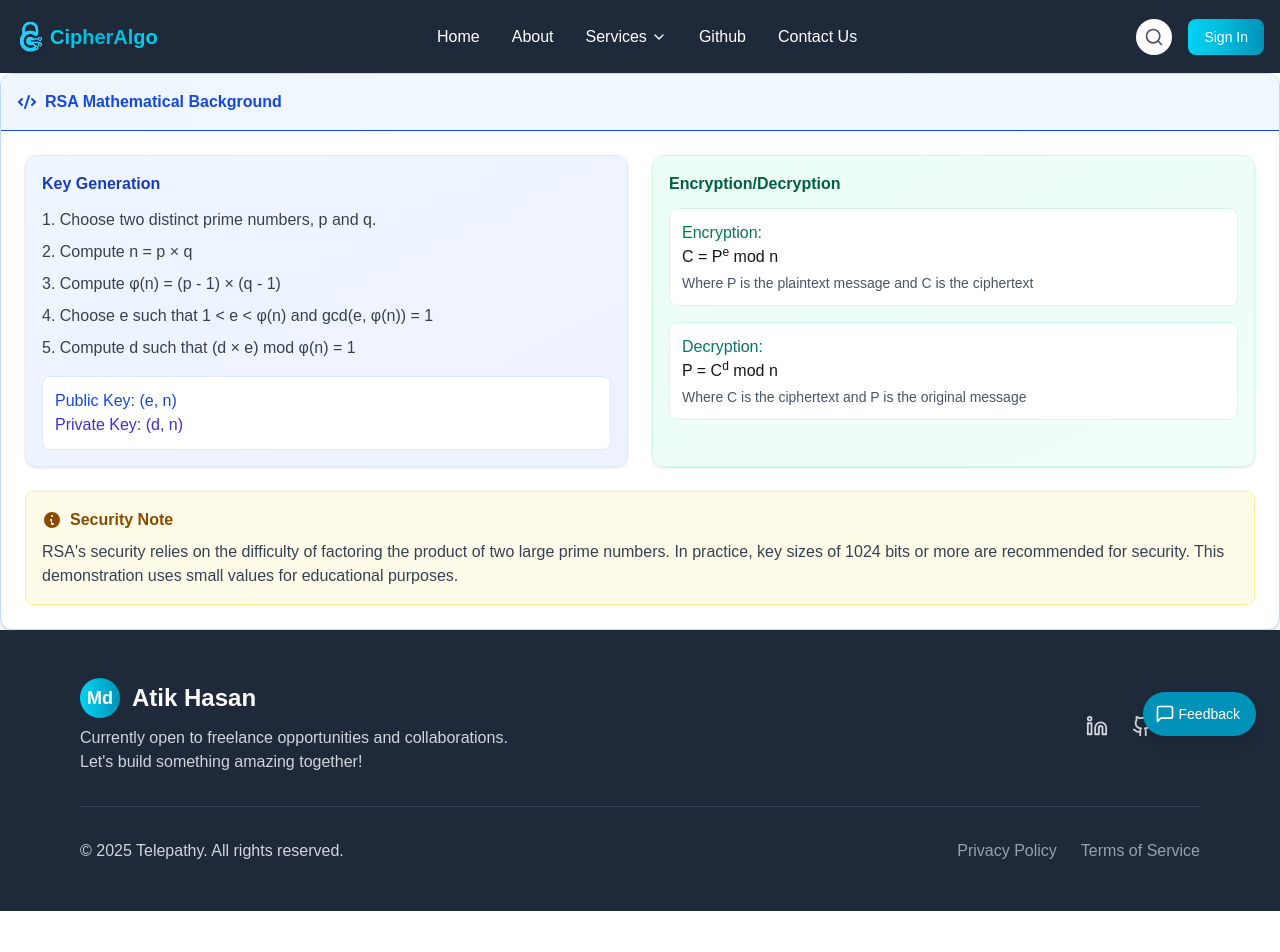
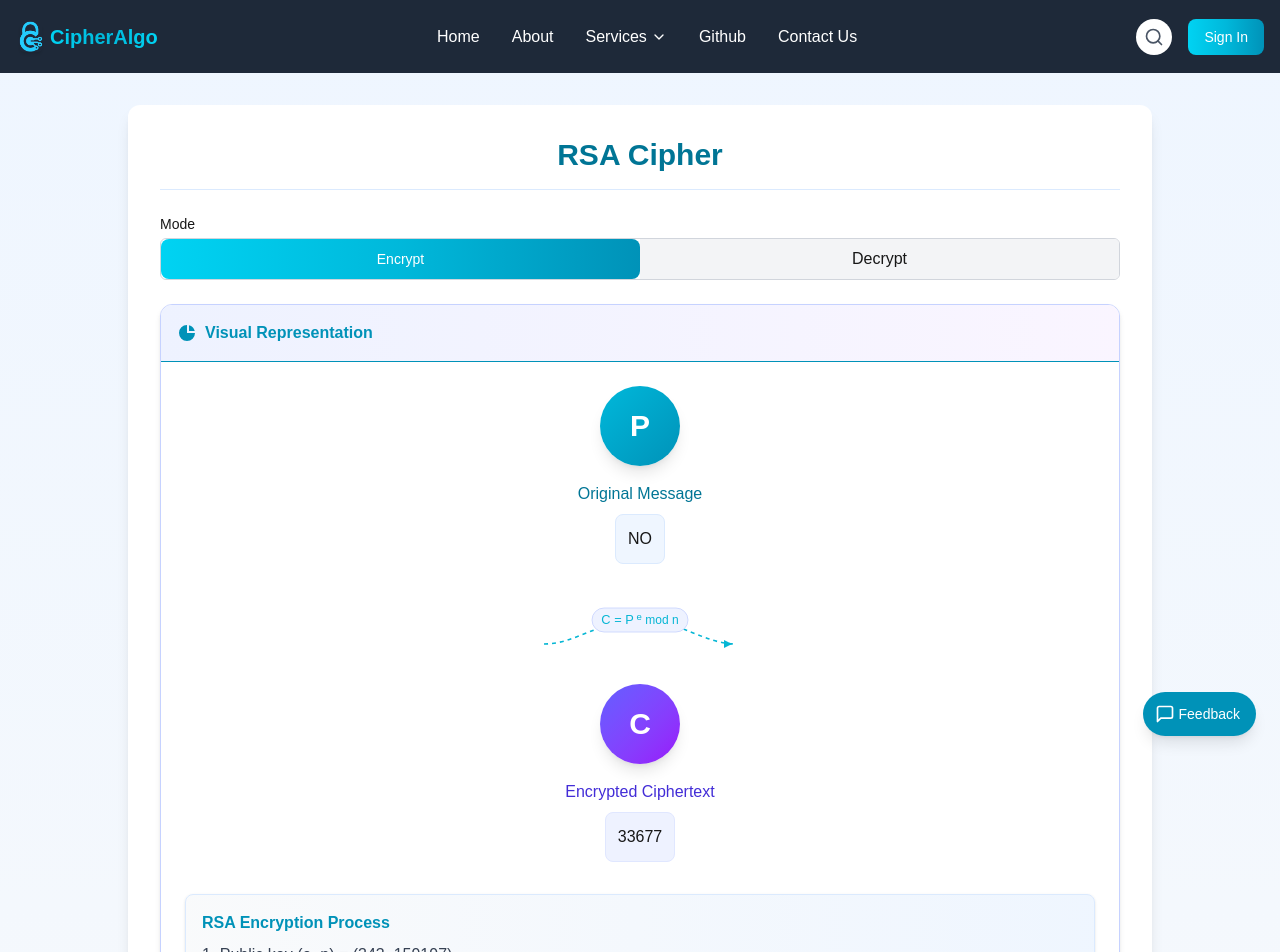
Before and after one commit to MDATIK-3/Cryptography, a Next.js app: page /component/RSA in a window 1280 px wide. Shown: the top 952 px of the page. Before the commit the page ends 911 px from the top, so only its background shows below. Built offline with nearby package versions, Linux system fonts and the light colour scheme.

Commit message:
update RSA page and component

```diff
--- a/src/app/component/RSA/MathmeticalBackGround.jsx
+++ b/src/app/component/RSA/MathmeticalBackGround.jsx
@@ -4,7 +4,7 @@ import QuestionIcon from "./SVG/ExcitedIcon";
 function MathematicalBackGround() {
   return (
     <div className="border border-blue-200 rounded-xl overflow-hidden shadow-md bg-white">
-      <h2 className="font-bold p-4 bg-gradient-to-r from-blue-50 to-sky-50 border-b text-blue-700 flex items-center">
+      <h2 className="font-bold p-4 bg-gradient-to-r from-blue-50 to-sky-50 border-b text-cyan-700 flex items-center">
         <CodeIcon />
         RSA Mathematical Background
       </h2>
@@ -12,7 +12,7 @@ function MathematicalBackGround() {
       <div className="p-6">
         <div className="grid grid-cols-1 md:grid-cols-2 gap-6">
           <div className="bg-gradient-to-br from-blue-50 to-indigo-50 p-4 rounded-xl border border-blue-100 shadow-sm">
-            <h3 className="text-blue-800 font-semibold mb-3">Key Generation</h3>
+            <h3 className="text-cyan-800 font-semibold mb-3">Key Generation</h3>
             <ol className="list-decimal list-inside space-y-2 text-gray-700">
               <li>Choose two distinct prime numbers, p and q.</li>
               <li>Compute n = p × q</li>
@@ -23,8 +23,8 @@ function MathematicalBackGround() {
               <li>Compute d such that (d × e) mod φ(n) = 1</li>
             </ol>
             <div className="mt-4 p-3 bg-white rounded-lg border border-blue-100">
-              <p className="font-medium text-blue-700">Public Key: (e, n)</p>
-              <p className="font-medium text-indigo-700">Private Key: (d, n)</p>
+              <p className="font-medium text-cyan-700">Public Key: (e, n)</p>
+              <p className="font-medium text-cyan-700">Private Key: (d, n)</p>
             </div>
           </div>
 
--- /dev/null
+++ b/src/app/component/RSA/SVG/WatchIcon.jsx
@@ -0,0 +1,15 @@
+function WatchIcon() {
+  return (
+    <svg
+      className="w-5 h-5 mr-2"
+      fill="currentColor"
+      viewBox="0 0 20 20"
+      xmlns="http://www.w3.org/2000/svg"
+    >
+      <path d="M2 10a8 8 0 018-8v8h8a8 8 0 11-16 0z"></path>
+      <path d="M12 2.252A8.014 8.014 0 0117.748 8H12V2.252z"></path>
+    </svg>
+  );
+}
+
+export default WatchIcon;
--- /dev/null
+++ b/src/app/component/RSA/VisualRepresentation/ArrawEquation/DecryptArraw.jsx
@@ -0,0 +1,50 @@
+import React from "react";
+
+function CryptoArrowEquation() {
+  return (
+    <div className="flex justify-center">
+      <svg
+        className="w-96 h-28"
+        viewBox="0 0 400 100"
+        xmlns="http://www.w3.org/2000/svg"
+      >        <path
+          d="M 80,50 C 120,50 150,80 200,80 S 280,50 320,50"
+          stroke="#10B981"
+          strokeWidth="2"
+          fill="none"
+          strokeDasharray="5,5"
+        />
+        <polygon points="315,50 305,45 305,55" fill="#10B981" />
+        <rect
+          x="140"
+          y="65"
+          width="120"
+          height="30"
+          rx="15"
+          fill="#ECFDF5"
+          stroke="#A7F3D0"
+        />
+        <text
+          x="200"
+          y="85"
+          textAnchor="middle"
+          fill="#10B981"
+          fontFamily="sans-serif"
+          fontSize="16"
+        >
+          P = C
+          <tspan fontSize="12" dy="-5">
+            {" "}
+            d
+          </tspan>{" "}
+          <tspan fontSize="15" dy="5">
+            {" "}
+            mod n
+          </tspan>
+        </text>
+      </svg>
+    </div>
+  );
+}
+
+export default CryptoArrowEquation;
--- /dev/null
+++ b/src/app/component/RSA/VisualRepresentation/ArrawEquation/EncryptArraw.jsx
@@ -0,0 +1,58 @@
+import React from "react";
+
+function ArrawPathEquation() {
+  return (
+    <div className="flex justify-center">
+      <svg
+        className="w-96 h-20"
+        viewBox="0 0 400 100"
+        xmlns="http://www.w3.org/2000/svg"
+      >
+        {" "}
+        <path
+          d="M 80,50 C 120,50 150,20 200,20 S 280,50 320,50"
+          stroke="#06B6D4
+"
+          strokeWidth="2"
+          fill="none"
+          strokeDasharray="5,5"
+        />
+        <polygon
+          points="315,50 305,45 305,55"
+          fill="#06B6D4
+"
+        />
+        <rect
+          x="140"
+          y="5"
+          width="120"
+          height="30"
+          rx="15"
+          fill="#EEF2FF"
+          stroke="#C7D2FE"
+        />
+        <text
+          x="200"
+          y="25"
+          textAnchor="middle"
+          fill="#06B6D4
+"
+          fontFamily="sans-serif"
+          fontSize="16"
+        >
+          C = P
+          <tspan fontSize="12" dy="-5">
+            {" "}
+            e
+          </tspan>{" "}
+          <tspan fontSize="15" dy="5">
+            {" "}
+            mod n
+          </tspan>
+        </text>
+      </svg>
+    </div>
+  );
+}
+
+export default ArrawPathEquation;
--- /dev/null
+++ b/src/app/component/RSA/VisualRepresentation/DecryptionVisualization.jsx
@@ -0,0 +1,51 @@
+import DeArrawPathEquation from "./ArrawEquation/DecryptArraw";
+
+const DecryptionVisualization = ({ ciphertext, privateKey, result }) => {
+  return (
+    <div className="space-y-6">
+      <div className="text-center">
+        <div className="flex flex-col items-center justify-center">
+          <div className="h-16 w-16 md:h-20 md:w-20 rounded-full bg-gradient-to-br from-indigo-500 to-purple-600 text-white flex items-center justify-center mb-4 shadow-lg">
+            <span className="text-2xl md:text-3xl font-bold">C</span>
+          </div>
+          <div className="font-medium text-indigo-700">
+            Encrypted Ciphertext
+          </div>
+          <div className="mt-2 p-3 bg-indigo-50 rounded-lg border border-indigo-100 font-mono max-w-xs overflow-hidden text-ellipsis">
+            {ciphertext}
+          </div>
+        </div>
+
+        <DeArrawPathEquation />
+
+        <div className="flex flex-col items-center justify-center mt-8">
+          <div className="h-16 w-16 md:h-20 md:w-20 rounded-full bg-gradient-to-br from-green-500 to-emerald-600 text-white flex items-center justify-center mb-4 shadow-lg">
+            <span className="text-2xl md:text-3xl font-bold">P</span>
+          </div>
+          <div className="font-medium text-emerald-700">Decrypted Message</div>
+          <div className="mt-2 p-3 bg-emerald-50 rounded-lg border border-emerald-100 font-mono max-w-xs overflow-hidden text-ellipsis">
+            {result}
+          </div>
+        </div>
+      </div>
+
+      <div className="p-4 bg-gradient-to-r from-gray-50 to-green-50 rounded-lg shadow-sm border border-green-100 mt-8">
+        <h3 className="font-semibold text-green-700 mb-2">
+          RSA Decryption Process
+        </h3>
+        <div className="space-y-2 text-gray-700">
+          <p>
+            1. Private key (d, n) = ({privateKey.d}, {privateKey.n})
+          </p>
+          <p>2. Take encrypted ciphertext: {ciphertext}</p>
+          <p>
+            3. Apply RSA decryption formula: P = C<sup>{privateKey.d}</sup> mod{" "}
+            {privateKey.n}
+          </p>
+          <p>4. Result: {result}</p>
+        </div>
+      </div>
+    </div>
+  );
+};
+export default DecryptionVisualization;
--- /dev/null
+++ b/src/app/component/RSA/VisualRepresentation/EncryptionVisualization.jsx
@@ -0,0 +1,62 @@
+import EnArrawPathEquation from "./ArrawEquation/EncryptArraw";
+
+export default function EncryptionVisualization({
+  message,
+  publicKey,
+  inputType,
+  result,
+}) {
+  const messageToShow = inputType === "text" ? message : parseInt(message);
+
+  return (
+    <div className="space-y-6">
+      <div className="text-center">
+        <div className="flex flex-col items-center justify-center mb-10">
+          <div className="h-16 w-16 md:h-20 md:w-20 rounded-full bg-gradient-to-br from-cyan-500 to-cyan-600 text-white flex items-center justify-center mb-4 shadow-lg">
+            <span className="text-2xl md:text-3xl font-bold">P</span>
+          </div>
+          <div className="font-medium text-cyan-700">Original Message</div>
+          <div className="mt-2 p-3 bg-blue-50 rounded-lg border border-blue-100 font-mono max-w-xs overflow-hidden text-ellipsis">
+            {messageToShow}
+          </div>
+        </div>
+
+        <EnArrawPathEquation />
+
+        <div className="flex flex-col items-center justify-center ">
+          <div className="h-16 w-16 md:h-20 md:w-20 rounded-full bg-gradient-to-br from-indigo-500 to-purple-600 text-white flex items-center justify-center mb-4 shadow-lg">
+            <span className="text-2xl md:text-3xl font-bold">C</span>
+          </div>
+          <div className="font-medium text-indigo-700">
+            Encrypted Ciphertext
+          </div>
+          <div className="mt-2 p-3 bg-indigo-50 rounded-lg border border-indigo-100 font-mono max-w-xs overflow-hidden text-ellipsis">
+            {result}
+          </div>
+        </div>
+      </div>
+
+      <div className="p-4 bg-gradient-to-r from-gray-50 to-blue-50 rounded-lg shadow-sm border border-blue-100 mt-8">
+        <h3 className="font-semibold text-cyan-600 mb-2">
+          RSA Encryption Process
+        </h3>
+        <div className="space-y-2 text-gray-700">
+          <p>
+            1. Public key (e, n) = ({publicKey.e}, {publicKey.n})
+          </p>
+          <p>
+            2.{" "}
+            {inputType === "text"
+              ? "Convert message to numeric value"
+              : "Take numeric message"}
+          </p>
+          <p>
+            3. Apply RSA encryption formula: C = P<sup>{publicKey.e}</sup> mod{" "}
+            {publicKey.n}
+          </p>
+          <p>4. Result: {result}</p>
+        </div>
+      </div>
+    </div>
+  );
+}
--- /dev/null
+++ b/src/app/component/RSA/VisualRepresentation/VisualRepoMain.jsx
@@ -0,0 +1,43 @@
+import DecryptionVisualization from "./DecryptionVisualization";
+import EncryptionVisualization from "./EncryptionVisualization";
+import WatchIcon from "../SVG/WatchIcon";
+
+function VisualRepoMain({ data }) {
+  const {
+    mode,
+    message,
+    publicKey,
+    privateKey,
+    sharedModulus,
+    result,
+    inputType,
+  } = data;
+
+  return (
+    <div className="border border-indigo-200 rounded-xl overflow-hidden shadow-md bg-white">
+      <h2 className="font-bold p-4 bg-gradient-to-r from-indigo-50 to-purple-50 border-b text-cyan-600 flex items-center">
+        <WatchIcon />
+        Visual Representation
+      </h2>
+
+      <div className="p-6">
+        {mode === "encrypt" ? (
+          <EncryptionVisualization
+            message={message}
+            publicKey={{ e: publicKey, n: sharedModulus }}
+            inputType={inputType}
+            result={result}
+          />
+        ) : (
+          <DecryptionVisualization
+            ciphertext={message}
+            privateKey={{ d: privateKey, n: sharedModulus }}
+            result={result}
+          />
+        )}
+      </div>
+    </div>
+  );
+}
+
+export default VisualRepoMain;
--- a/src/app/component/RSA/page.jsx
+++ b/src/app/component/RSA/page.jsx
@@ -1,6 +1,50 @@
+"use client";
+
+import { useState } from "react";
+import ModeToggle from "@/app/layout/ModeToggle";
+import VisualRepoMain from "./VisualRepresentation/VisualRepoMain";
 import MathmeticalBackGround from "./MathmeticalBackGround";
-function page() {
-  return <MathmeticalBackGround />;
+
+function RSACipherPage() {
+  const [mode, setMode] = useState("encrypt");
+
+  const data = mode === "decrypt"
+    ? {
+        mode: "decrypt",
+        message: 33677,
+        publicKey: 343,
+        privateKey: 12007,
+        sharedModulus: 159197,
+        result: 1314,
+        inputType: "number",
+      }
+    : {
+        mode: "encrypt",
+        message: "NO",
+        publicKey: 343,
+        privateKey: 12007,
+        sharedModulus: 159197,
+        result: 33677,
+        inputType: "text",
+      };
+
+  return (
+    <div className="bg-gradient-to-b from-blue-50 to-gray-50 flex justify-center py-4">
+      <div className="p-6 md:p-8 my-4 max-w-5xl w-full mx-auto bg-white rounded-xl shadow-lg transition-all">
+        <h1 className="text-2xl md:text-3xl font-bold mb-6 text-center text-cyan-700 border-b pb-4 border-blue-100">
+          RSA Cipher
+        </h1>
+
+        <div className="mb-6">
+          <ModeToggle mode={mode} setMode={setMode} />
+        </div>
+
+        <VisualRepoMain data={data} />
+
+        <MathmeticalBackGround />
+      </div>
+    </div>
+  );
 }
 
-export default page;
+export default RSACipherPage;
```
